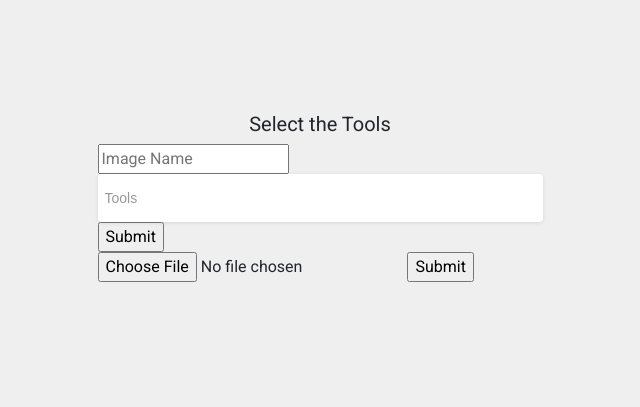
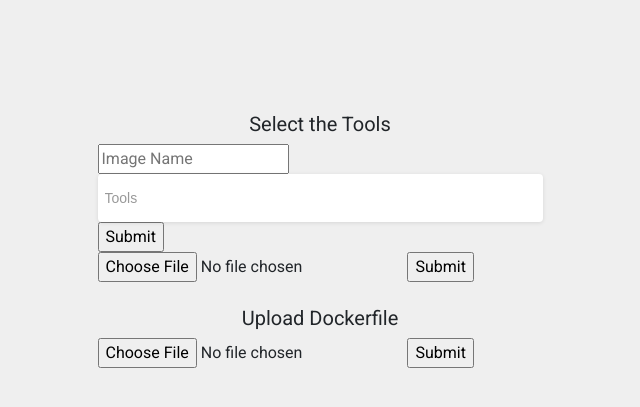
Before and after one commit to 0xgoto/DockerChef, a Flask app: page /user in a window 1280 px wide. Shown: the top 407 px of the page, without its empty margins (320-960 px from the left). Run offline with Flask 2, Linux system fonts and the light colour scheme; the visitor is signed in with stand-in values (Sample User, id 1); some libraries are stand-ins or nearby versions; some web fonts are replaced.

Commit message:
[Barath | Bhavadharini | Manoj] Refactor. user page

```diff
--- a/templates/user.html
+++ b/templates/user.html
@@ -44,6 +44,24 @@
                     </select>
                     <input id="submit" type="submit" value="Submit">
                 </form>
+
+                <form action="/action_page.php" target="_blank">
+                    <input type="file" id="myFile" name="filename">
+                    <input type="submit">
+
+                </form>
+
+
+            </div>
+
+
+        </div>
+    </div>
+    </br>
+    <h2 class="text-center">Upload Dockerfile</h2>
+    <div class="container text-left">
+        <div class="row justify-content-center">
+            <div class="col-md-5">
 
                 <form action="/action_page.php" target="_blank">
                     <input type="file" id="myFile" name="filename">
```
